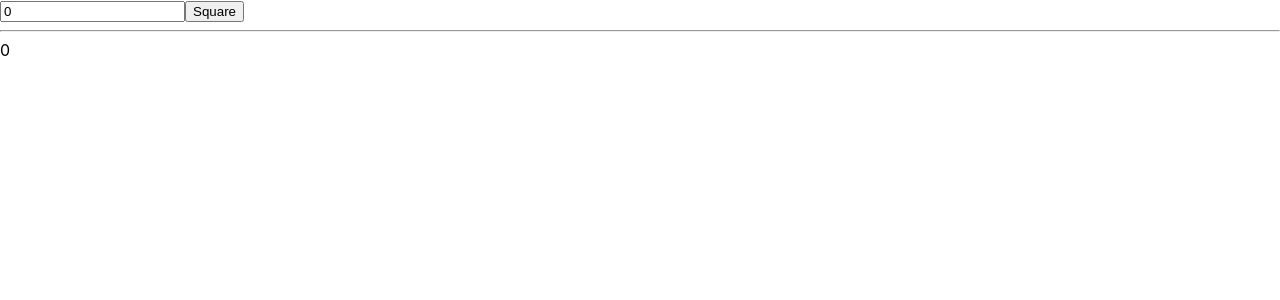
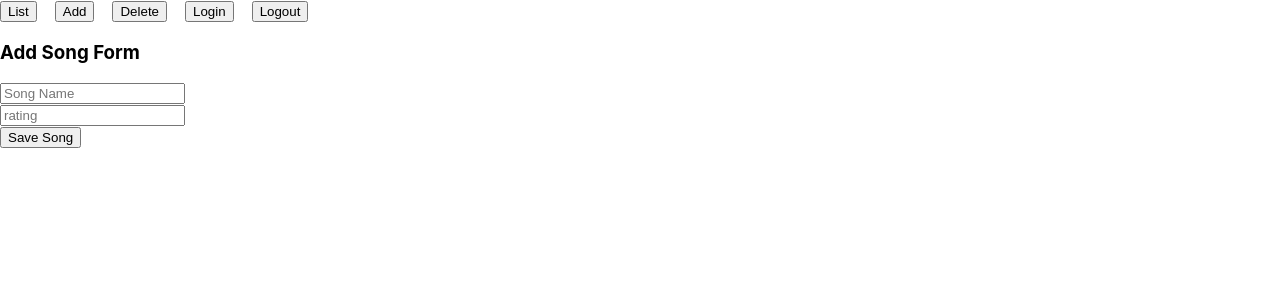
Before and after one commit to rasulhayat/front-end-songs-app, a React (Create React App) app: page /add-song in a window 1280 px wide. Shown: the top 300 px of the page. Built offline with nearby package versions, Linux system fonts and the light colour scheme.

Commit message:
url update

```diff
--- a/src/App.js
+++ b/src/App.js
@@ -1,31 +1,30 @@
-import logo from './logo.svg';
-import './App.css';
-import SongsList from './SongsList';
-import AddSong from './AddSong';
-import DeleteSong from './DeleteSong';
-import { Navigate, Route, Routes } from 'react-router-dom';
-import Login from './Login';
-import Header from './Header';
-import UserDetails from './UserDetails';
-import Capitalize from './Capitalize';
-import Counter from './Counter';
-import Accodion from './Accodion';
-import Calculator from './Calculator';
+import logo from "./logo.svg";
+import "./App.css";
+import SongsList from "./SongsList";
+import AddSong from "./AddSong";
+import DeleteSong from "./DeleteSong";
+import { Navigate, Route, Routes } from "react-router-dom";
+import Login from "./Login";
+import Header from "./Header";
+import UserDetails from "./UserDetails";
+import Capitalize from "./Capitalize";
+import Counter from "./Counter";
+import Accodion from "./Accodion";
+import Calculator from "./Calculator";
 
 function App() {
   return (
     <div className="App">
+      {/* <Calculator/> */}
 
-      <Calculator/>
-
-      {/* <Routes>
-        <Route path='/login' element={<Login />}></Route>
-        <Route path='/song-list' element={<SongsList />}></Route>
-        <Route path='/add-song' element={<AddSong />}></Route>
-        <Route path='/delete-song' element={<DeleteSong />}></Route>
-        <Route path='/' element={<Navigate to={'/login'} />} ></Route>
-        <Route path='*' element={<h1>Page not found</h1>}></Route>
-      </Routes> */}
+      <Routes>
+        <Route path="/login" element={<Login />}></Route>
+        <Route path="/song-list" element={<SongsList />}></Route>
+        <Route path="/add-song" element={<AddSong />}></Route>
+        <Route path="/delete-song" element={<DeleteSong />}></Route>
+        <Route path="/" element={<Navigate to={"/login"} />}></Route>
+        <Route path="*" element={<h1>Page not found</h1>}></Route>
+      </Routes>
     </div>
   );
 }
--- a/src/constants.js
+++ b/src/constants.js
@@ -1 +1 @@
-export const baseURL = 'http://localhost:3001'
+export const baseURL = "https://back-end-songs-server.onrender.com/";
```
